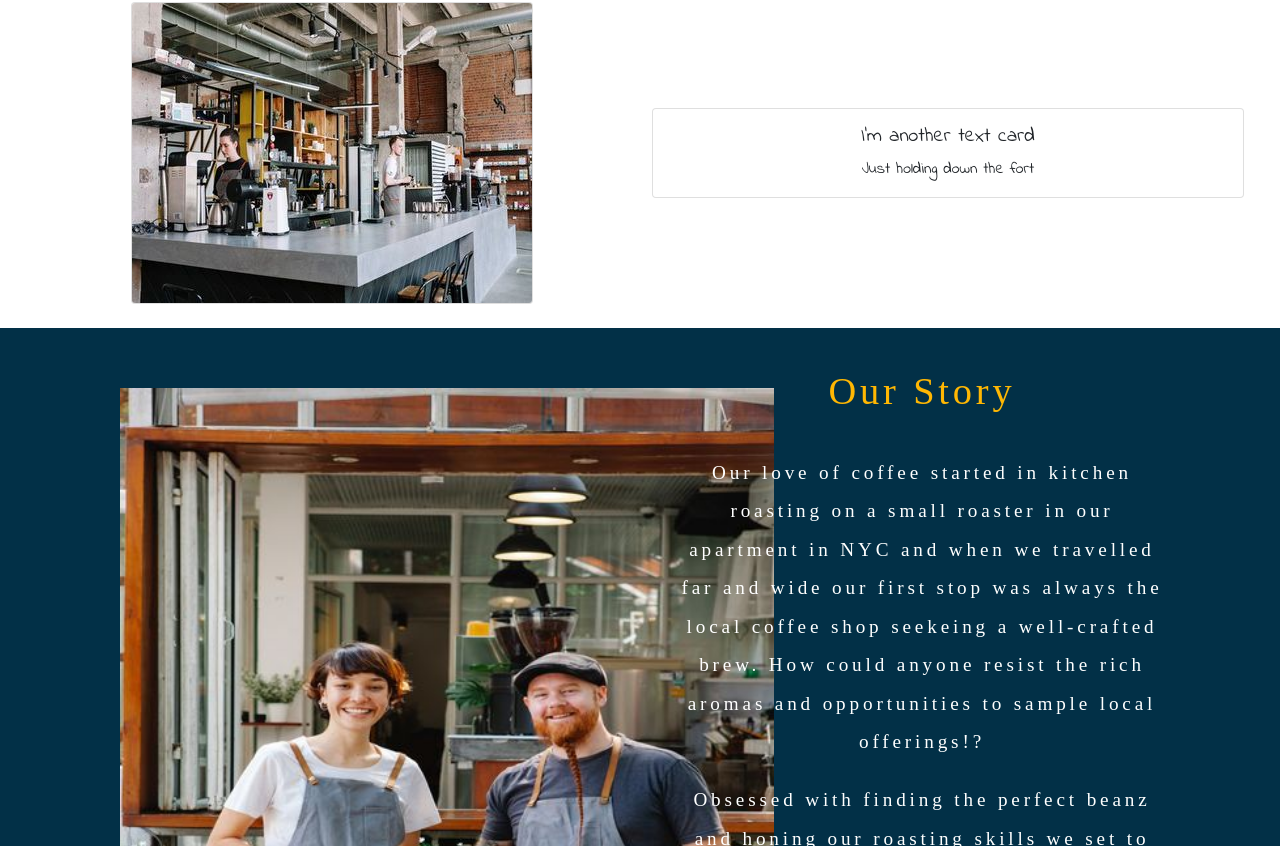
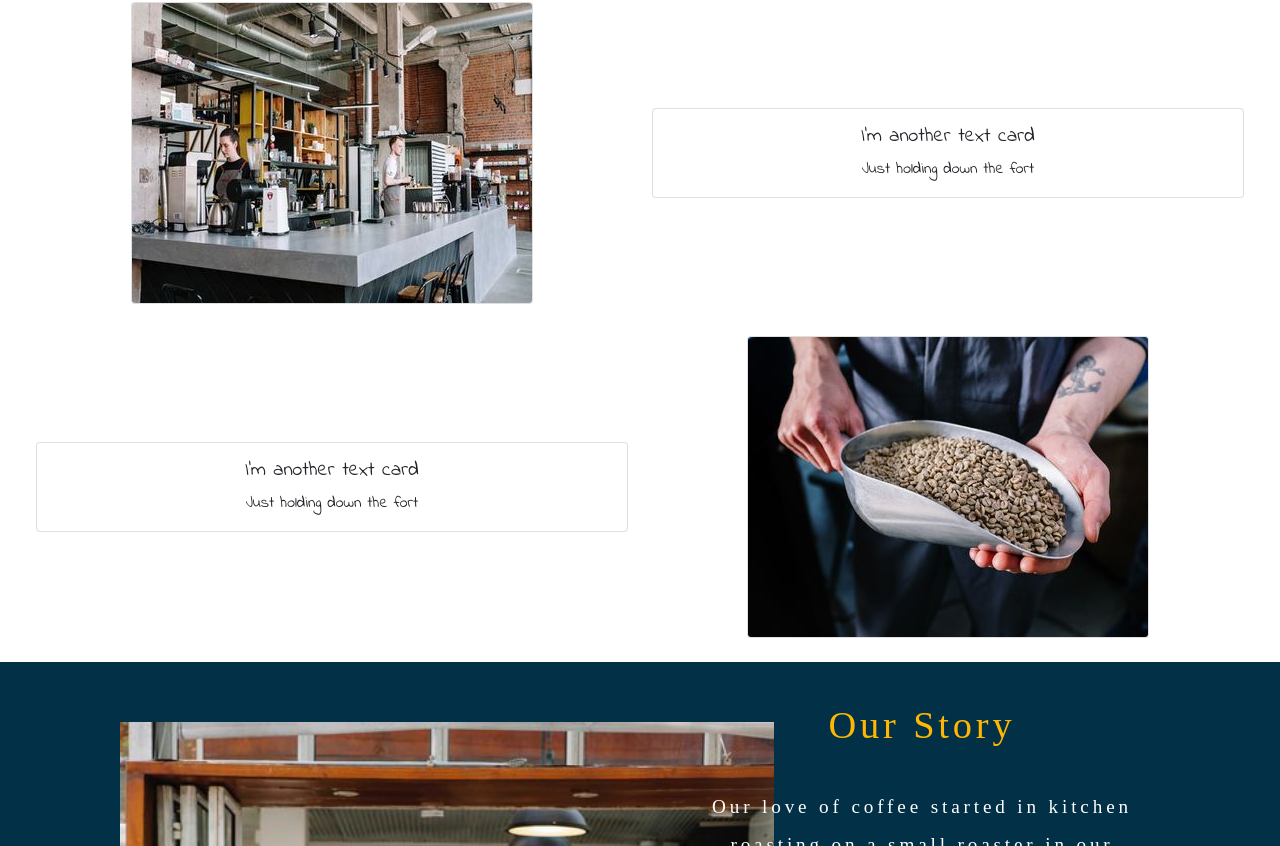
Before and after one commit to LisaHarrison08/beanz, a React (Create React App) app: page / in a window 1280 px wide. Shown: the part 656-1502 px from the top of the page. Built offline with nearby package versions, Linux system fonts and the light colour scheme; a web font is replaced by a local one.

Commit message:
added image and text card to home with fade left and right

```diff
--- a/src/components/Header2.js
+++ b/src/components/Header2.js
@@ -1,8 +1,5 @@
 import React from "react"
 import Fade from "react-reveal";
-import { FontAwesomeIcon } from "@fortawesome/react-fontawesome";
-import { faGithub } from "@fortawesome/free-brands-svg-icons";
-import { faCode } from "@fortawesome/free-solid-svg-icons";
 import { Container, Row } from "react-bootstrap"
 import coffeeBarBanner from '../assets/coffee-bar-banner.jpg';
 
--- a/src/components/Home.js
+++ b/src/components/Home.js
@@ -1,5 +1,6 @@
 import React from 'react';
 import About from './About';
+import Fade from 'react-reveal';
 import PageFooter from './PageFooter';
 // import NavContainer from './NavContainer';
 import Nav from './Navigation2';
@@ -9,6 +10,7 @@ import ImageCard from './ImageCard';
 import Footer from './Footer';
 import coffeeCup from '../assets/coffee-cup3.jpg';
 import baristaImg from '../assets/barista3.jpg';
+import beans from '../assets/beans.jpg';
 
 // resized images to 400 x 300
 
@@ -18,10 +20,13 @@ function Home() {
       < Nav />
       < Header />
       {/* <NavContainer /> */}
+      <Fade left duration={6000} distance="300px">
         <div className="row content-row">
           <TextCard title="Text Card" text="I'm a text card placeholder" />
           <ImageCard img={coffeeCup} />
         </div>
+      </Fade>
+      <Fade right duration={6000} distance="300px">
         <div className="row content-row">
           <ImageCard img={baristaImg} />
           <TextCard
@@ -29,6 +34,16 @@ function Home() {
             text="Just holding down the fort"
           />
         </div>
+      </Fade>
+      <Fade left duration={6000} distance="300px">
+        <div className="row content-row">
+          <TextCard
+            title="I'm another text card"
+            text="Just holding down the fort"
+          />
+          <ImageCard img={beans} />
+        </div>
+      </Fade>
       <About />
       <div className="row footer-row">
         <Footer />
```
Also changed, not shown: src/assets/beans.jpg (added). Lines whose indentation alone changed are shown as unchanged.
